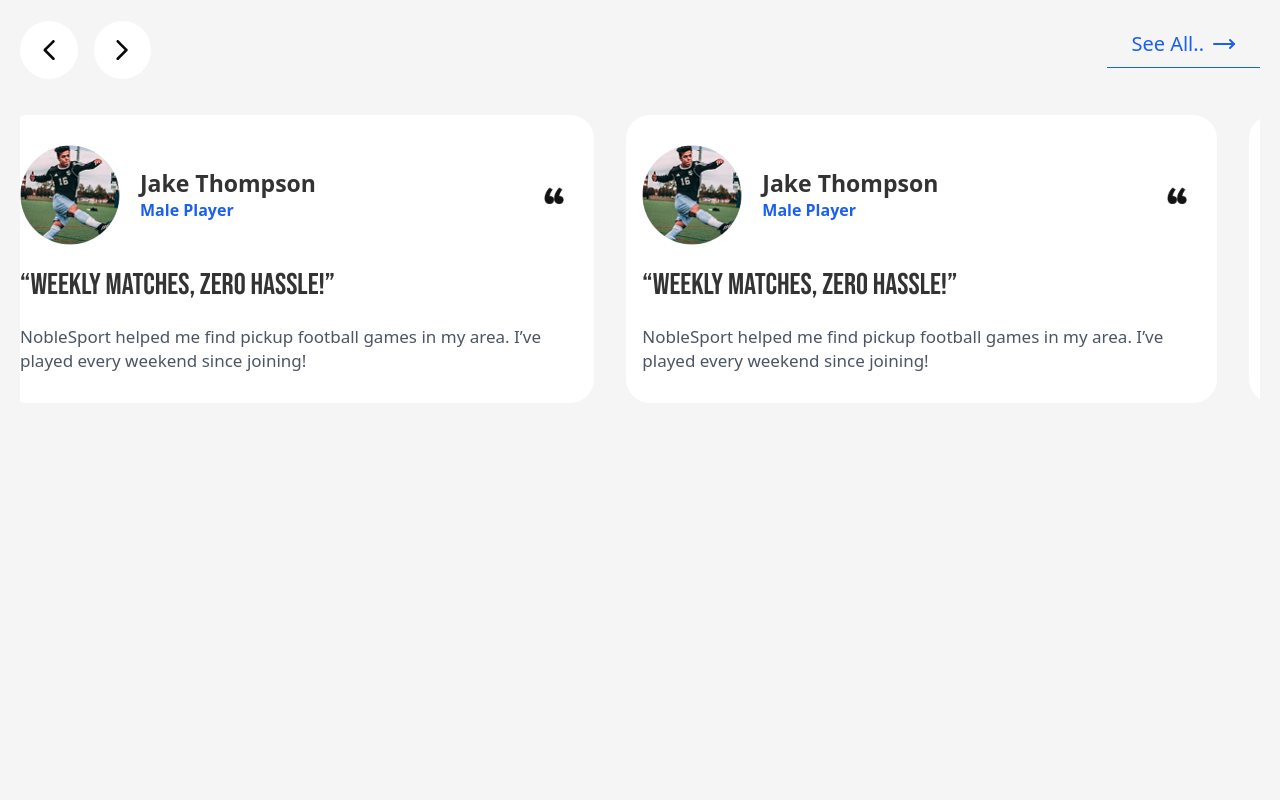
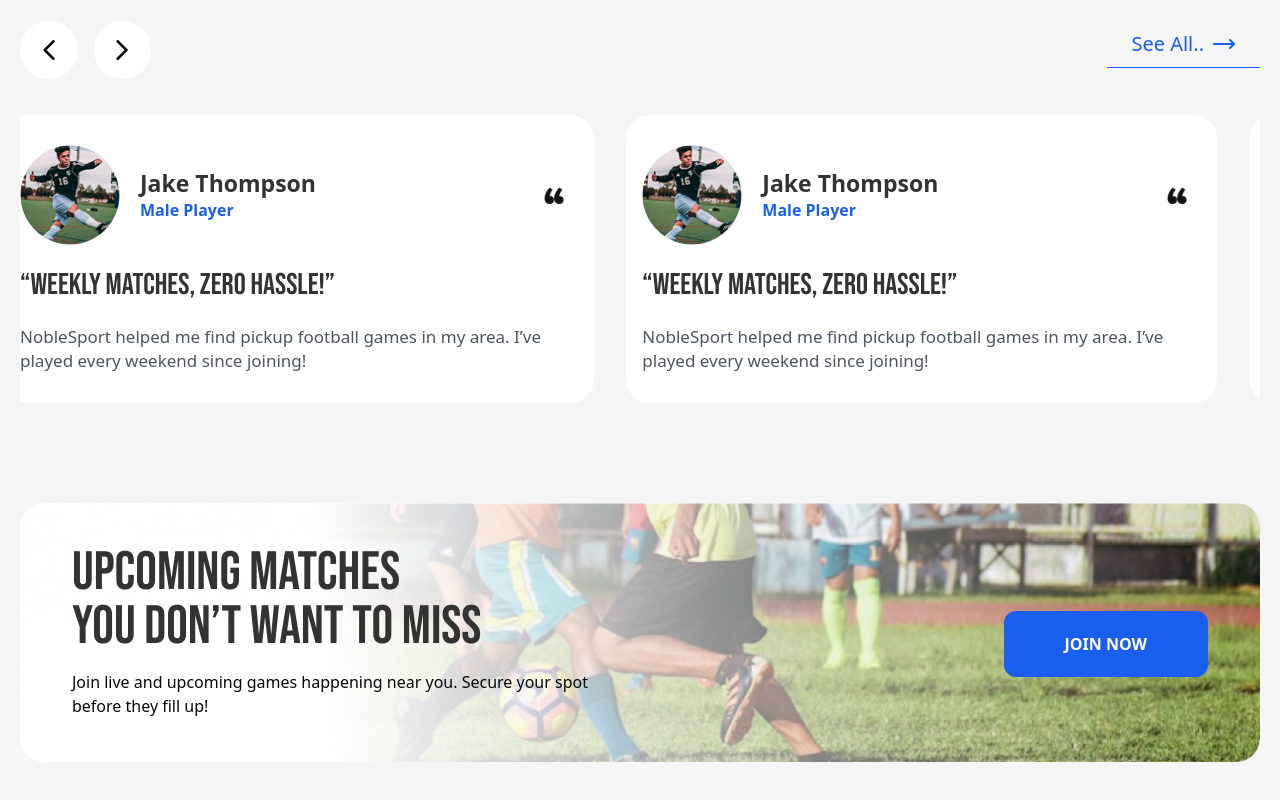
Before and after one commit to naymHdev/nobelsport-client, a Next.js app: page / in a window 1280 px wide. Shown: the part 3140-3940 px from the top of the page. Before the commit the page ends 3627 px from the top, so only its background shows below. Built offline with nearby package versions, Linux system fonts and the light colour scheme.

Commit message:
[updated] and created join now banner in footer

```diff
--- a/src/app/(withCommonLayout)/(home)/page.tsx
+++ b/src/app/(withCommonLayout)/(home)/page.tsx
@@ -1,4 +1,5 @@
 import Banner from "@/components/modules/home/Banner";
+import JoinNowBanner from "@/components/modules/home/JoinNowBanner";
 import JoinOurSiteSection from "@/components/modules/home/JoinTheMatch";
 import SportsVenue from "@/components/modules/home/SportsVenue";
 import Testimonials from "@/components/modules/home/Testimonial/Testimonials";
@@ -13,6 +14,7 @@ export default function Home() {
         <JoinOurSiteSection />
         <ThreeSteps />
         <Testimonials />
+        <JoinNowBanner />
       </div>
     </>
   );
--- /dev/null
+++ b/src/components/modules/home/JoinNowBanner.tsx
@@ -0,0 +1,43 @@
+import NSContainer from "@/components/ui/core/NSContainer";
+import bg from "../../../assets/images/join-now-background.png";
+import Image from "next/image";
+import NSButton from "@/components/ui/core/NSButton";
+
+const JoinNowBanner = () => {
+  return (
+    <div>
+      <NSContainer className="relative">
+        <div className="w-full rounded-3xl">
+          <Image
+            src={bg}
+            alt="Banner Join Now"
+            priority
+            className="rounded-3xl w-full"
+          />
+        </div>
+
+        {/* Overlay */}
+        <div className="absolute top-0 left-0 w-full h-full flex flex-col items-center justify-center px-4">
+          <div className=" flex items-center justify-between w-full px-14">
+            <div>
+              <h1 className="text-[54px] font-normal leading-[54px] font-bebas text-ns-title">
+                Upcoming Matches <br /> You Don’t Want to Miss
+              </h1>
+              <p className="mt-4 max-w-xl">
+                Join live and upcoming games happening near you. Secure your
+                spot <br /> before they fill up!
+              </p>
+            </div>
+            <div>
+              <NSButton className="mt-6 px-[61px] py-[23px] bg-ns-secondary text-white text-center rounded-[12px] font-semibold font-openSans leading-5 uppercase">
+                Join NOW
+              </NSButton>
+            </div>
+          </div>
+        </div>
+      </NSContainer>
+    </div>
+  );
+};
+
+export default JoinNowBanner;
```
Also changed, not shown: src/assets/images/join-now-background.png (added).
